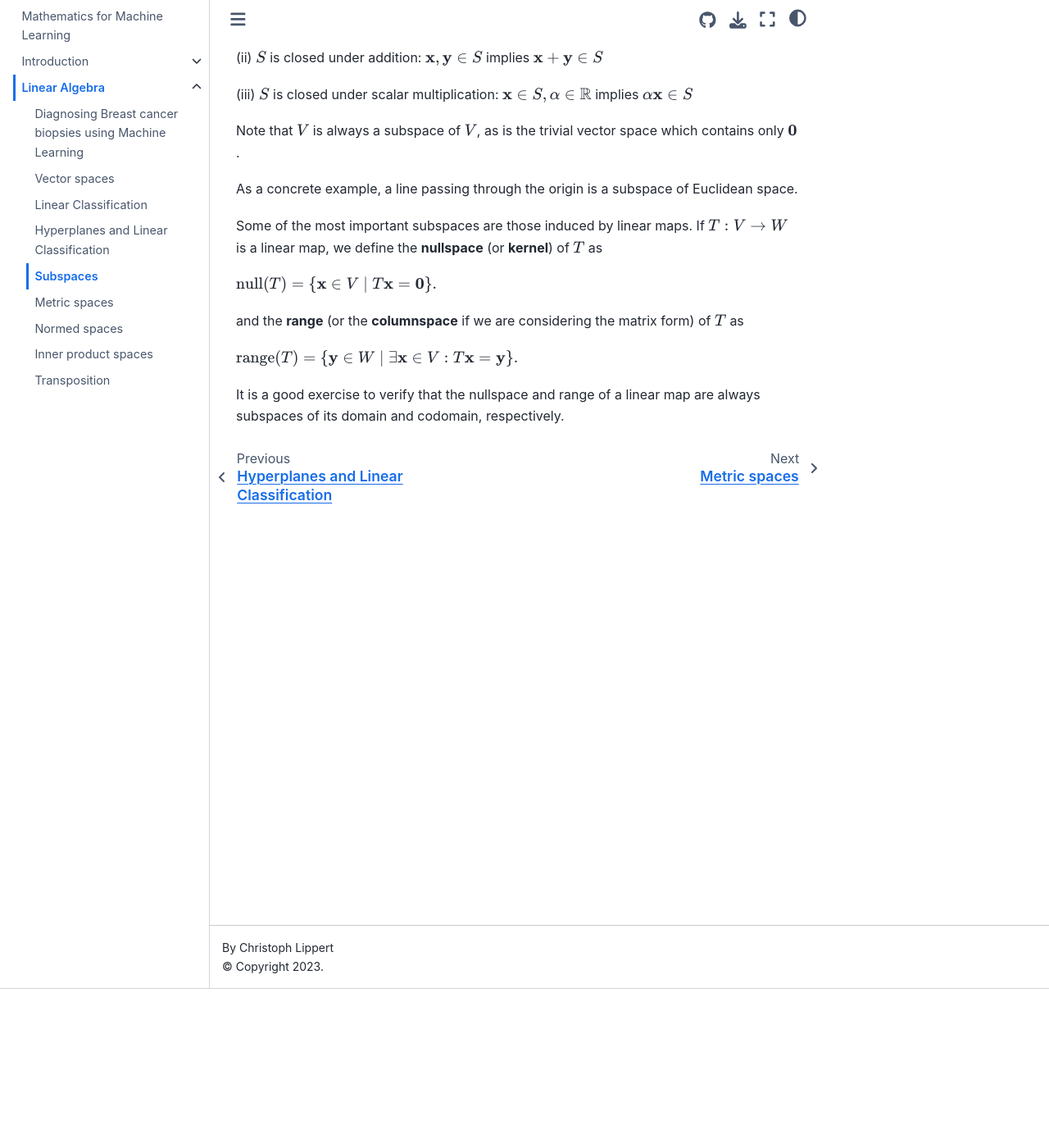
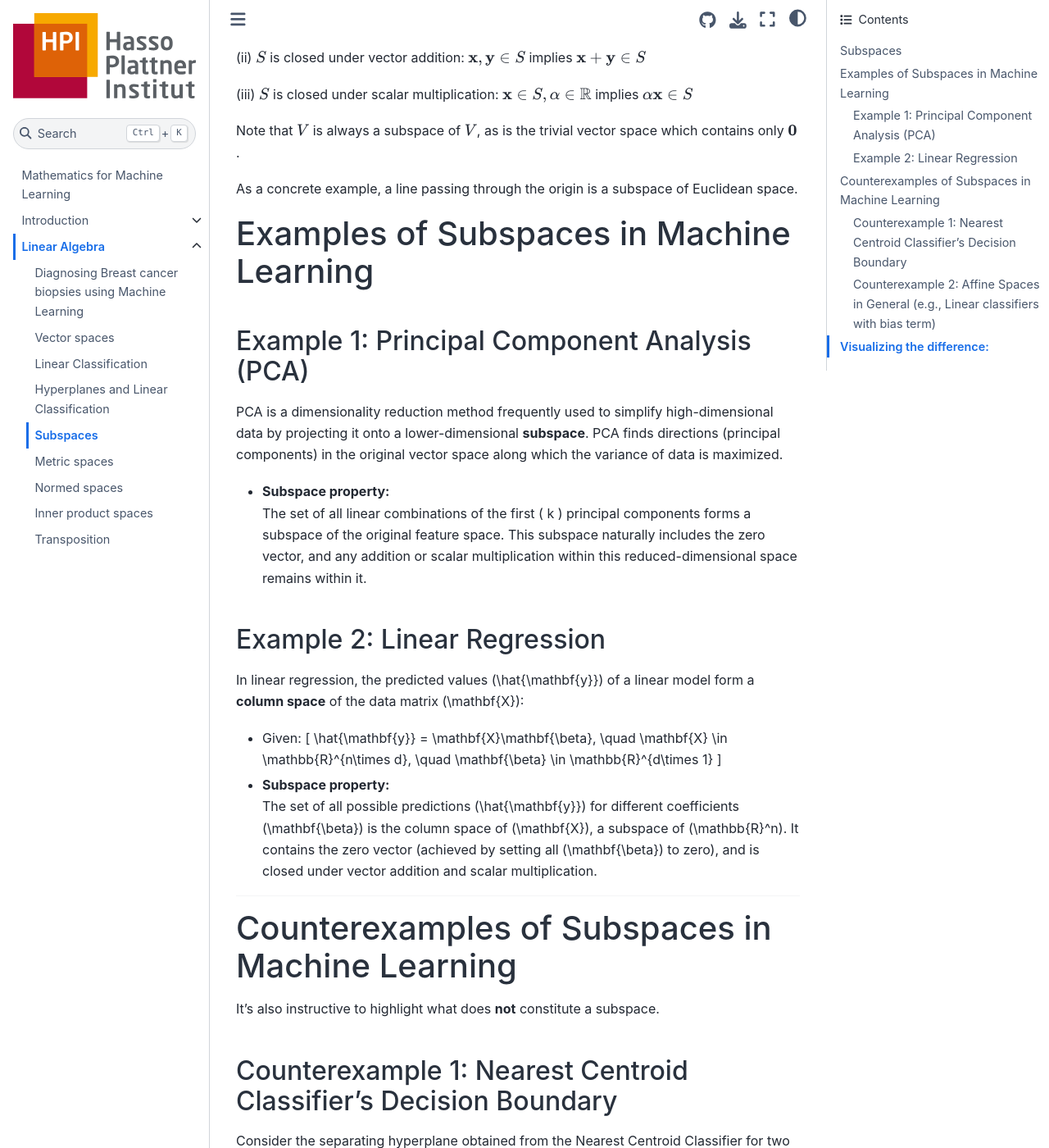
Before and after one commit to HealthML/Math4ML, a Jupyter Book: the page built from chapter_linear_algebra/subspaces.md, in a window 1280 px wide and 1400 px high, scrolled down 194 px. Shown: the whole window at 82% size. Built offline with Jupyter Book 1.0.4 settings and Sphinx 7.4.7 and the Sphinx Book theme 1.1.4, drawn with Linux system fonts in a browser that asks for light colours; some of the changed text lies outside the part shown.

Commit message:
metric spaces

```diff
--- a/chapter_linear_algebra/subspaces.md
+++ b/chapter_linear_algebra/subspaces.md
@@ -5,7 +5,7 @@
 
 (i) $\mathbf{0} \in S$
 
-(ii) $S$ is closed under addition: $\mathbf{x}, \mathbf{y} \in S$
+(ii) $S$ is closed under vector addition: $\mathbf{x}, \mathbf{y} \in S$
      implies $\mathbf{x}+\mathbf{y} \in S$
 
 (iii) $S$ is closed under scalar multiplication:
@@ -18,17 +18,62 @@
 As a concrete example, a line passing through the origin is a subspace
 of Euclidean space.
 
-Some of the most important subspaces are those induced by linear maps.
-If $T : V \to W$ is a linear map, we define the **nullspace** (or **kernel**) of $T$
-as
+### Examples of Subspaces in Machine Learning
 
-$\operatorname{null}(T) = \{\mathbf{x} \in V \mid T\mathbf{x} = \mathbf{0}\}.$
+#### Example 1: Principal Component Analysis (PCA)
 
-and
-the **range** (or the **columnspace** if we are considering the matrix
-form) of $T$ as
+PCA is a dimensionality reduction method frequently used to simplify high-dimensional data by projecting it onto a lower-dimensional **subspace**. PCA finds directions (principal components) in the original vector space along which the variance of data is maximized.
 
-$\operatorname{range}(T) = \{\mathbf{y} \in W \mid \exists \mathbf{x} \in V : T\mathbf{x} = \mathbf{y}\}.$
+- **Subspace property:**
+  The set of all linear combinations of the first \( k \) principal components forms a subspace of the original feature space. This subspace naturally includes the zero vector, and any addition or scalar multiplication within this reduced-dimensional space remains within it.
 
-It is a good exercise to verify that the nullspace and range of a linear
-map are always subspaces of its domain and codomain, respectively.
+#### Example 2: Linear Regression
+
+In linear regression, the predicted values \(\hat{\mathbf{y}}\) of a linear model form a **column space** of the data matrix \(\mathbf{X}\):
+
+- Given:
+\[
+\hat{\mathbf{y}} = \mathbf{X}\mathbf{\beta}, \quad \mathbf{X} \in \mathbb{R}^{n\times d}, \quad \mathbf{\beta} \in \mathbb{R}^{d\times 1}
+\]
+
+- **Subspace property:**
+  The set of all possible predictions \(\hat{\mathbf{y}}\) for different coefficients \(\mathbf{\beta}\) is the column space of \(\mathbf{X}\), a subspace of \(\mathbb{R}^n\). It contains the zero vector (achieved by setting all \(\mathbf{\beta}\) to zero), and is closed under vector addition and scalar multiplication.
+
+---
+
+### Counterexamples of Subspaces in Machine Learning
+
+It's also instructive to highlight what does **not** constitute a subspace.
+
+#### Counterexample 1: Nearest Centroid Classifier's Decision Boundary
+
+Consider the separating hyperplane obtained from the Nearest Centroid Classifier for two classes:
+
+- As derived previously, this hyperplane is defined as:
+\[
+(\mathbf{c}_2 - \mathbf{c}_1)^T \mathbf{x} - \frac{1}{2}(\mathbf{c}_2^T\mathbf{c}_2 - \mathbf{c}_1^T\mathbf{c}_1) = 0
+\]
+
+- **Not a subspace:**
+  This hyperplane is a linear manifold but not a subspace unless it passes exactly through the origin. Generally, this hyperplane does **not contain the zero vector**, and hence it violates condition (i) of the subspace definition.
+
+#### Counterexample 2: Affine Spaces in General (e.g., Linear classifiers with bias term)
+
+Linear classifiers such as SVM, Logistic Regression, or Perceptron typically have a bias term \( b \):
+
+- Decision boundary:
+\[
+\mathbf{w}^T \mathbf{x} + b = 0
+\]
+
+- **Not a subspace:**
+  Unless \( b = 0 \), this decision boundary (an affine hyperplane) does not pass through the origin and thus does not satisfy the zero-vector condition.
+
+---
+
+### Visualizing the difference:
+
+To visualize intuitively:
+
+- **Subspace:** Imagine a plane passing exactly through the origin in 3D space (a subspace).
+- **Not a subspace:** Imagine shifting this plane away from the origin; it still looks "flat," but since it doesn't include the origin, it is no longer a subspace—just an affine manifold.
```
Also changed, not shown: chapter_linear_algebra/linear_maps.md (added, +117 -0 lines), chapter_linear_algebra/metric_spaces.md (+0 -54 lines).
